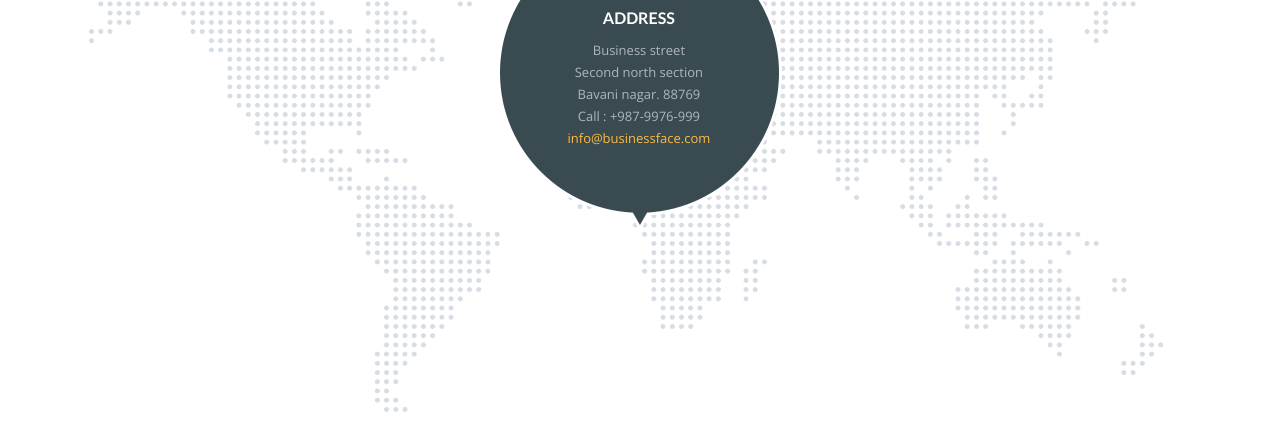
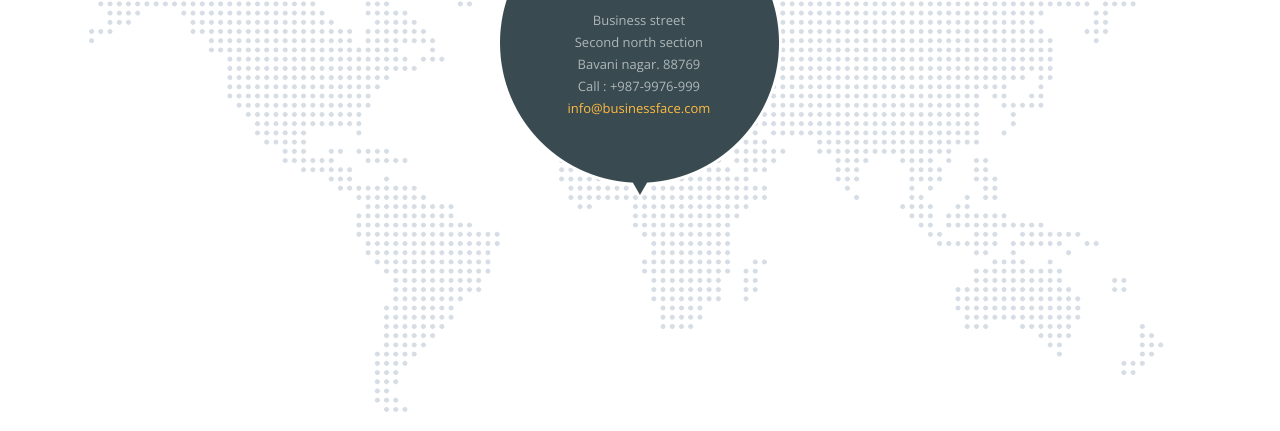
Before and after one commit to antonzubar/stormnet-hometasks, a plain HTML site: page index.html in a window 1280 px wide. Shown: the part 5382-5813 px from the top of the page. Drawn offline with nearby package versions, Linux system fonts and the light colour scheme.

Commit message:
add margin

```diff
--- a/styles/style.css
+++ b/styles/style.css
@@ -660,7 +660,7 @@ h2 {
     position: absolute;
     top: 50%;
     left: 50%;
-    margin-top: -239px;
+    margin-top: -269px;
     margin-left: -143px;
 }
 
```
Also changed, not shown: img/how-it-works/cloud.png (added), img/how-it-works/headphones.png (added), img/how-it-works/like.png (added), img/how-it-works/lock.png (added), img/how-it-works/step-arrow.png (added).
